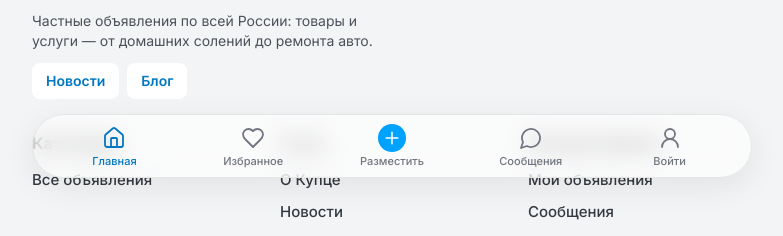
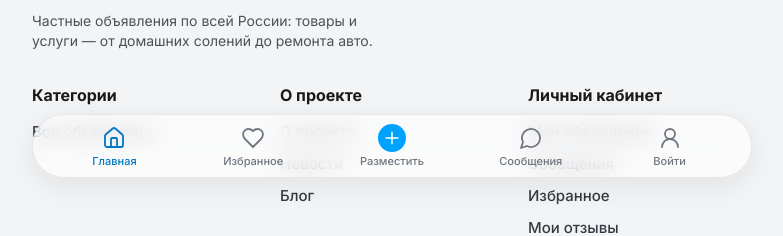
Before and after one commit to AAAlex2001/kupec, a Next.js app in the folder frontend/: page / in a window 1280 px wide. Shown: the part 602-838 px from the top of the page, without its empty margins (248-1031 px from the left). Built offline with nearby package versions, Linux system fonts and the light colour scheme; no server answers.

Commit message:
правки по верстке

```diff
--- a/frontend/src/shared/ui/doc-toc/style.module.scss
+++ b/frontend/src/shared/ui/doc-toc/style.module.scss
@@ -1,16 +1,33 @@
 @use "shared/styles/colors" as *;
 
+:global(html):has(.contents) {
+  scroll-behavior: smooth;
+}
+
+@media (prefers-reduced-motion: reduce) {
+  :global(html):has(.contents) {
+    scroll-behavior: auto;
+  }
+}
+
 .contents {
+  box-sizing: border-box;
   display: flex;
   flex-direction: column;
   padding: 16px;
   gap: 4px;
+
+  max-height: calc(100dvh - 124px);
+  overflow-y: auto;
+  overscroll-behavior-y: contain;
+  scrollbar-width: thin;
 
   background: #f5f6f8;
   border-radius: 8px;
 }
 
 .title {
+  flex: none;
   padding-bottom: 4px;
 
   font-family: "Inter";
@@ -22,6 +39,7 @@
 }
 
 .link {
+  flex: none;
   padding: 6px 0;
 
   font-family: "Inter";
--- a/frontend/src/widgets/about-page/index.tsx
+++ b/frontend/src/widgets/about-page/index.tsx
@@ -13,7 +13,7 @@ import JsonLd from "@/shared/ui/json-ld";
 import Title from "@/shared/ui/title";
 import styles from "./style.module.scss";
 
-export const ABOUT_TITLE = "О Купце";
+export const ABOUT_TITLE = "О проекте";
 export const ABOUT_DESCRIPTION = "Купец — площадка частных объявлений по всей России. Находите товары и услуги рядом, делитесь полезным и общайтесь напрямую.";
 
 const possibilities = [
--- a/frontend/src/widgets/footer/data.ts
+++ b/frontend/src/widgets/footer/data.ts
@@ -22,16 +22,11 @@ import {
 
 export const ALL_LISTINGS_LINK = { label: "Все объявления", href: HOME_PATH };
 
-export const MEDIA_LINKS = [
-  { label: "Новости", href: NEWS_PATH },
-  { label: "Блог", href: BLOG_PATH },
-];
-
 export const FOOTER_GROUPS = [
   {
-    title: "О нас",
+    title: "О проекте",
     links: [
-      { label: "О Купце", href: ABOUT_PATH },
+      { label: "О проекте", href: ABOUT_PATH },
       { label: "Новости", href: NEWS_PATH },
       { label: "Блог", href: BLOG_PATH },
     ],
--- a/frontend/src/widgets/footer/index.tsx
+++ b/frontend/src/widgets/footer/index.tsx
@@ -3,7 +3,7 @@ import type { CategoryNode } from "@/entities/category";
 import { categoryPath, HOME_PATH } from "@/shared/config/routes";
 import { SITE_DESCRIPTION, SITE_NAME } from "@/shared/config/site";
 import Logo from "@/shared/ui/logo";
-import { ALL_LISTINGS_LINK, COPYRIGHT, FOOTER_GROUPS, LEGAL_LINKS, MEDIA_LINKS } from "./data";
+import { ALL_LISTINGS_LINK, COPYRIGHT, FOOTER_GROUPS, LEGAL_LINKS } from "./data";
 import styles from "./style.module.scss";
 
 type FooterProps = {
@@ -25,13 +25,6 @@ const Footer = ({ categories }: FooterProps) => {
           <Logo href={HOME_PATH} ariaLabel={`${SITE_NAME} — на главную`} size="sm" />
           <p className={styles.description}>{SITE_DESCRIPTION}</p>
 
-          <nav className={styles.media} aria-label="Статьи">
-            {MEDIA_LINKS.map(({ label, href }) => (
-              <Link key={href} className={styles.mediaLink} href={href}>
-                {label}
-              </Link>
-            ))}
-          </nav>
         </div>
 
         <div className={styles.groups}>
--- a/frontend/src/widgets/footer/style.module.scss
+++ b/frontend/src/widgets/footer/style.module.scss
@@ -44,43 +44,6 @@
   line-height: 20px;
 
   color: #4b515b;
-}
-
-.media {
-  display: flex;
-  flex-wrap: wrap;
-  gap: 8px;
-}
-
-.mediaLink {
-  display: flex;
-  align-items: center;
-  padding: 0 14px;
-
-  height: 36px;
-
-  font-family: "Inter";
-  font-weight: 600;
-  font-size: 14px;
-  line-height: 20px;
-  text-decoration: none;
-
-  color: $accent-text;
-  background: #ffffff;
-  border-radius: 8px;
-  transition:
-    color 0.15s ease,
-    background-color 0.15s ease;
-}
-
-.mediaLink:hover {
-  color: #ffffff;
-  background: $accent;
-}
-
-.mediaLink:focus-visible {
-  outline: 2px solid $accent;
-  outline-offset: 2px;
 }
 
 .groups {
```
